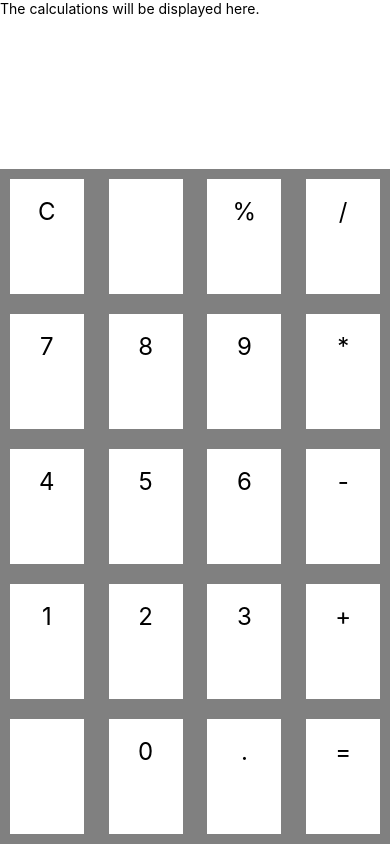
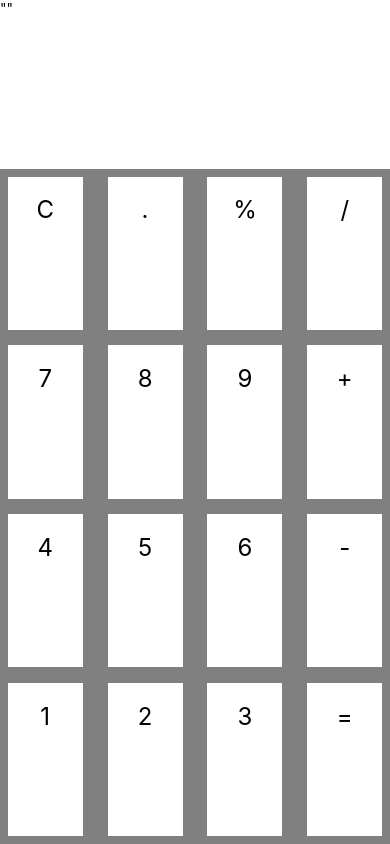
Before and after one commit to maqnitude/react-native-calculator, a React Native app: screen / in a window 390 px wide. Built offline with nearby package versions, Linux system fonts and the light colour scheme.

Commit message:
Organize project structure and implement basic calculator logic

```diff
--- a/App.tsx
+++ /dev/null
@@ -1,94 +0,0 @@
-import React from 'react';
-import {TouchableOpacity, StyleSheet, Text, View} from 'react-native';
-
-// TODO: Bring this to a separate folder (i.e. ./conponents/CustomButton.ts)
-type CustomButtonProps = {
-  onPress: () => void,
-  title: string,
-};
-
-const CustomButton = ({ onPress, title }: CustomButtonProps) => {
-  return (
-    <TouchableOpacity onPress={onPress} style={styles.button}>
-      <Text style={styles.buttonText}>{title}</Text>
-    </TouchableOpacity>
-  );
-};
-
-const CalculatorApp = () => {
-  const onButtonPressed = () => {
-    // do nothing for now
-    // this could a switch case for different button types
-  };
-
-  return (
-    <View style={styles.container}>
-      <View style={styles.displayContainer}>
-        <Text>The calculations will be displayed here.</Text>
-      </View>
-      <View style={styles.buttonContainer}>
-        <View style={styles.buttonRowContainer}>
-          {['C', '', '%', '/'].map((value, index) => (
-            <CustomButton key={index} title={value} onPress={onButtonPressed} />
-          ))}
-        </View>
-        <View style={styles.buttonRowContainer}>
-          {['7', '8', '9', '*'].map((value, index) => (
-            <CustomButton key={index} title={value} onPress={onButtonPressed} />
-          ))}
-        </View>
-        <View style={styles.buttonRowContainer}>
-          {['4', '5', '6', '-'].map((value, index) => (
-            <CustomButton key={index} title={value} onPress={onButtonPressed} />
-          ))}
-        </View>
-        <View style={styles.buttonRowContainer}>
-          {['1', '2', '3', '+'].map((value, index) => (
-            <CustomButton key={index} title={value} onPress={onButtonPressed} />
-          ))}
-        </View>
-        <View style={styles.buttonRowContainer}>
-          {['', '0', '.', '='].map((value, index) => (
-            <CustomButton key={index} title={value} onPress={onButtonPressed} />
-          ))}
-        </View>
-      </View>
-    </View>
-  );
-};
-
-const styles = StyleSheet.create({
-  container: {
-    flex: 1,
-    flexDirection: 'column',
-  },
-
-  displayContainer: {
-    flex: 1,
-    backgroundColor: 'white',
-  },
-
-  buttonContainer: {
-    flex: 4,
-    backgroundColor: 'gray',
-  },
-  buttonRowContainer: {
-    flex: 1,
-    flexDirection: 'row',
-    flexWrap: 'wrap',
-    justifyContent: 'space-between',
-    padding: '2.5%',
-  },
-  button: {
-    minWidth: '20%',
-    minHeight: '40%',
-    padding: '5%',
-    backgroundColor: 'white',
-  },
-  buttonText: {
-    fontSize: 24,
-    textAlign: 'center',
-  },
-});
-
-export default CalculatorApp;
--- a/index.js
+++ b/index.js
@@ -3,7 +3,7 @@
  */
 
 import {AppRegistry} from 'react-native';
-import App from './App';
+import App from './src/App';
 import {name as appName} from './app.json';
 
 AppRegistry.registerComponent(appName, () => App);
--- /dev/null
+++ b/src/App.tsx
@@ -0,0 +1,72 @@
+import React, { useState } from 'react';
+import { StyleSheet, Text, View } from 'react-native';
+
+import Row from './components/Row';
+import Button from './components/Button';
+import { onButtonPressed } from './utils/calculator';
+
+const CalculatorApp = () => {
+  const [currentInput, setCurrentInput] = useState("");
+  const [previousInput, setPreviousInput] = useState(null);
+  const [operation, setOperation] = useState(null);
+
+  const handleButtonPress = (text: string) => {
+    const result = onButtonPressed(text, currentInput, previousInput, operation);
+    setCurrentInput(result.currentInput);
+    setPreviousInput(result.previousInput);
+    setOperation(result.operation);
+  };
+
+  return (
+    <View style={styles.container}>
+      <View style={styles.displayContainer}>
+        <Text>{JSON.stringify(currentInput)}</Text>
+      </View>
+      <View style={styles.buttonContainer}>
+        <Row>
+          <Button text="C" onPress={() => handleButtonPress("C")}/>
+          <Button text="." onPress={() => handleButtonPress(".")}/>
+          <Button text="%" onPress={() => handleButtonPress("%")}/>
+          <Button text="/" onPress={() => handleButtonPress("/")}/>
+        </Row>
+        <Row>
+          <Button text="7" onPress={() => handleButtonPress("7")}/>
+          <Button text="8" onPress={() => handleButtonPress("8")}/>
+          <Button text="9" onPress={() => handleButtonPress("9")}/>
+          <Button text="+" onPress={() => handleButtonPress("+")}/>
+        </Row>
+        <Row>
+          <Button text="4" onPress={() => handleButtonPress("4")}/>
+          <Button text="5" onPress={() => handleButtonPress("5")}/>
+          <Button text="6" onPress={() => handleButtonPress("6")}/>
+          <Button text="-" onPress={() => handleButtonPress("-")}/>
+        </Row>
+        <Row>
+          <Button text="1" onPress={() => handleButtonPress("1")}/>
+          <Button text="2" onPress={() => handleButtonPress("2")}/>
+          <Button text="3" onPress={() => handleButtonPress("3")}/>
+          <Button text="=" onPress={() => handleButtonPress("=")}/>
+        </Row>
+      </View>
+    </View>
+  );
+};
+
+const styles = StyleSheet.create({
+  container: {
+    flex: 1,
+    flexDirection: 'column',
+  },
+
+  displayContainer: {
+    flex: 1,
+    backgroundColor: 'white',
+  },
+
+  buttonContainer: {
+    flex: 4,
+    backgroundColor: 'gray',
+  },
+});
+
+export default CalculatorApp;
--- /dev/null
+++ b/src/components/Button.js
@@ -0,0 +1,24 @@
+import React from "react";
+import { TouchableOpacity, StyleSheet, Text } from "react-native";
+
+const styles = StyleSheet.create({
+  text: {
+    color: '#000',
+    fontSize: 24,
+    textAlign: 'center',
+  },
+  button: {
+    minWidth: '20%',
+    minHeight: '40%',
+    padding: '5%',
+    backgroundColor: 'white',
+  },
+});
+
+export default ({ text, onPress }) => {
+  return (
+    <TouchableOpacity style={styles.button} onPress={onPress}>
+      <Text style={styles.text}>{text}</Text>
+    </TouchableOpacity>
+  );
+};
--- /dev/null
+++ b/src/components/Row.js
@@ -0,0 +1,14 @@
+import React from "react";
+import { View } from "react-native";
+
+export default ({ children }) => (
+  <View style={{
+    flex: 1,
+    flexDirection: "row",
+    flexWrap: 'wrap',
+    justifyContent: 'space-between',
+    padding: '2%'
+  }}>
+    {children}
+  </View>
+);
--- /dev/null
+++ b/src/utils/calculator.tsx
@@ -0,0 +1,24 @@
+export const performOperation = (num1: number, num2: number, operation: string): number | null => {
+  switch (operation) {
+    case '+':
+      return num1 + num2;
+    // Add other operations below
+    default:
+      return null;
+  }
+};
+
+export const onButtonPressed = (text: string, currentInput: string, previousInput: string | null, operation: string | null) => {
+  switch (text) {
+    case '+':
+      return { operation: '+', previousInput: currentInput, currentInput: "" };
+    case '=':
+      if (operation && previousInput !== null) {
+        const result = performOperation(Number(previousInput), Number(currentInput), operation);
+        return { operation: null, previousInput: null, currentInput: String(result) };
+      }
+      return { operation, previousInput, currentInput };
+    default:
+      return { operation, previousInput, currentInput: currentInput + text };
+  }
+};
--- /dev/null
+++ b/src/utils/converter.tsx
@@ -0,0 +1 @@
+/* Add the logic for the "Converter" feature */
```
Also changed, not shown: .eslintrc.js, 2 other files (tests, documents, lock files or other folders).
